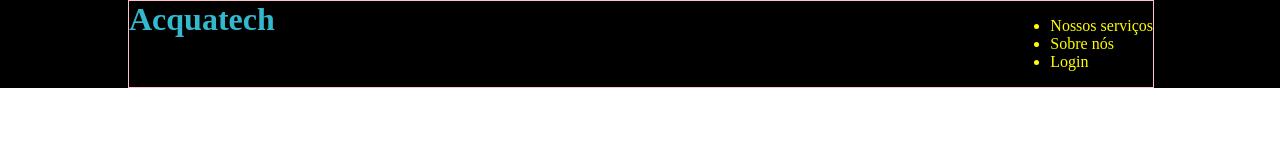
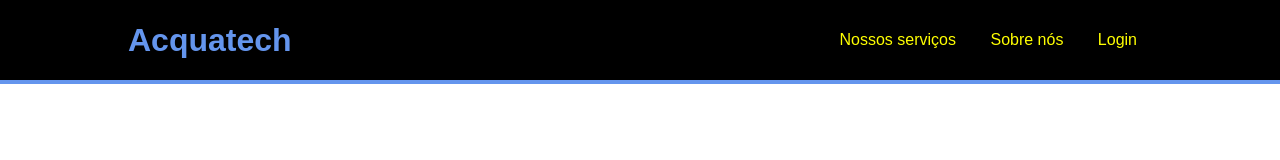
Before and after one commit to v-leonel/Projeto-Acquatech, a plain HTML site: page index.html in a window 1280 px wide. Drawn offline with Linux system fonts and the light colour scheme.

Commit message:
Header finalizada

```diff
--- a/index.html
+++ b/index.html
@@ -9,13 +9,16 @@
 <body>
     <div class="header">
         <div class="container">
-            <h1>Acquatech</h1>
+            <h1> <a href="">Acquatech</a></h1>
             <ul class="navbar">
-                <li>Nossos serviços</li>
-                <li>Sobre nós</li>
-                <li>Login</li>
+                <li><a href="https://www.sptech.school/">Nossos serviços</a></li>
+                <li><a href="https://www.google.com.br/">Sobre nós</a></li>
+                <li><a target="_blank" href="../../../OnSpot/Front-end/login.html">Login</a></li>
             </ul>
         </div>
     </div>
+
+
+    <!--  -->
 </body>
 </html>
--- a/style.css
+++ b/style.css
@@ -1,27 +1,49 @@
+*{
+    font-family: sans-serif;
+}
+
 body{
     margin: 0;
 }
 .header{
+    width: 100%;
+    height: 80px;
     background-color: black;
     color: white;
+    /* border-bottom: 3px solid #32b9cd; */
+    border-bottom: 4px solid #6495ed;
 }
 
-.container{
+.header .container{
     display: flex;
     justify-content: space-between;
     width: 80%;
-    border: 1px solid #ffc0cb;
     margin: 0 10%;
-    /* margin-left: 10%;
-    margin-right: 10%;
-    margin: 0 10 0 10; */
+    align-items: center;
+    height: 100%;
 }
 
-h1{
-    color: #32B9CD;
+.header .container h1{
+    color: #6495ed;
     margin: 0;
 }
 
-.navbar{
-    color: rgb(255, 255, 0);
+.header .container h1 a{
+    color: #6495ed;
+    margin: 0;
+    text-decoration: none;
 }
+
+.header .container .navbar{
+    color: #ffff00;
+    list-style: none;
+}
+.header .container .navbar li{
+    display: inline;
+    padding: 0 15px;
+    /* margin: 0 15px; */
+}
+.header .container .navbar li a{
+    color: #ffff00;
+    text-decoration: none;
+}
```
